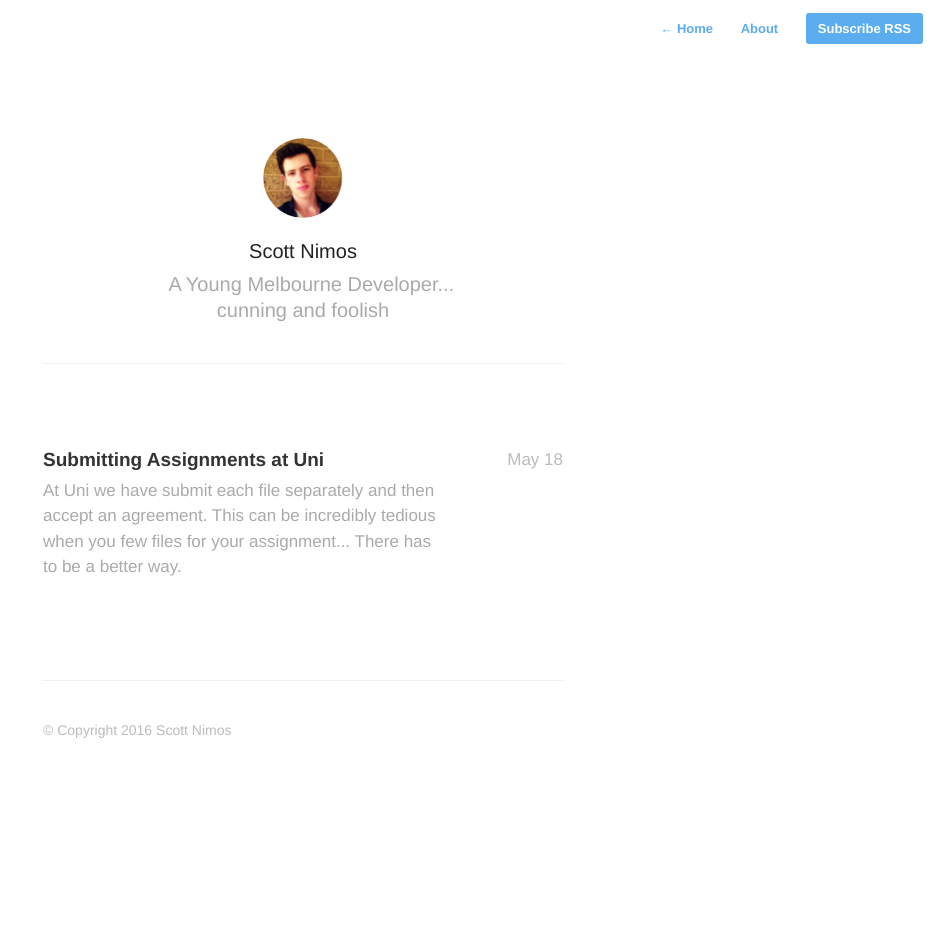
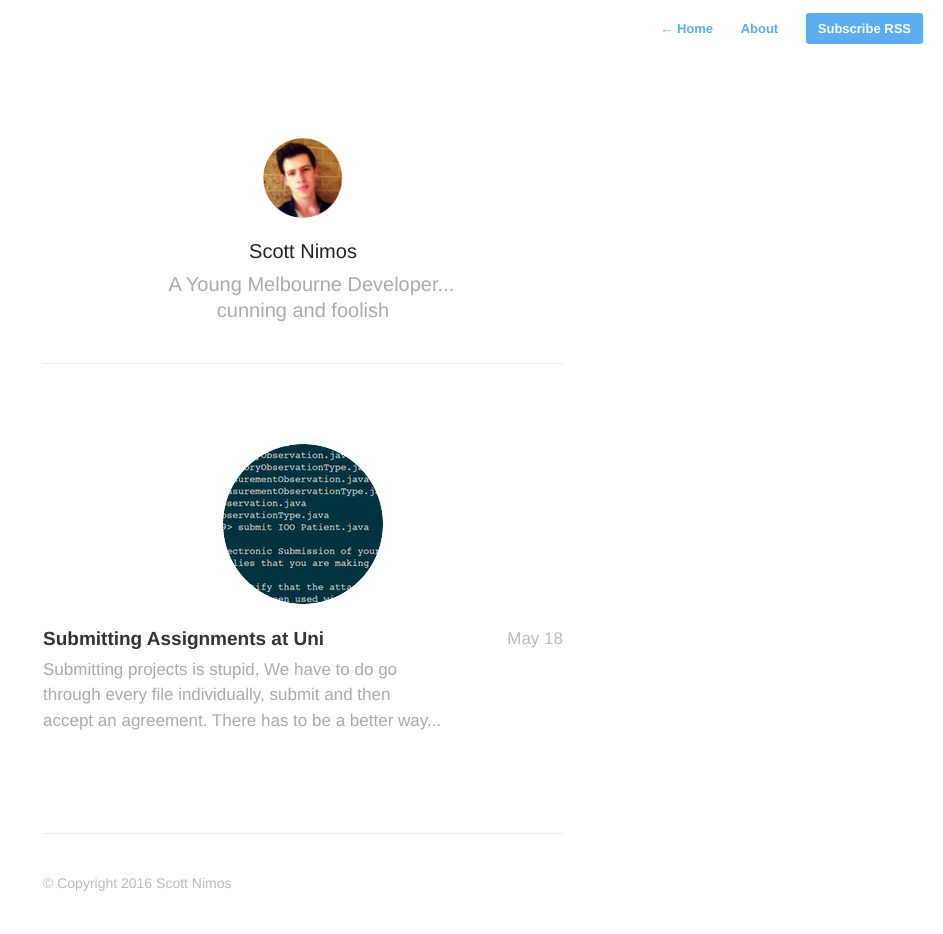
Before and after one commit to scottnimos/scottnimos.github.io, a Jekyll site: the page built from index.html, in a window 1280 px wide. Shown: the whole page, without its empty margins (337-1280 px from the left). Built offline with Jekyll 4.4.1, drawn with Linux system fonts in a browser that asks for light colours; nearby versions of some CDN libraries; Markdown is read by kramdown in place of the engine named in the settings; the list of posts is cut into pages by our own code; before the commit the page ends 900 px from its top, so only the background shows below that.

Commit message:
simle style updates

```diff
--- a/_layouts/post.html
+++ b/_layouts/post.html
@@ -5,9 +5,6 @@ archive: true
 
 <article class="post">
     <header>
-        {% if page.image %}
-        <img src="{{ site.baseurl }}assets/images/{{ page.image }}"/>
-        {% endif %}
         <h1>{{ page.title }}</h1>
         <h2 class="headline">{{ page.date | date:"%B %-d, %Y" }}</h2>
     </header>
--- a/_posts/2016-5-18-submitting-files-at-uni.markdown
+++ b/_posts/2016-5-18-submitting-files-at-uni.markdown
@@ -1,7 +1,9 @@
 ---
 title:  "Submitting Assignments at Uni"
 date:   2016-5-18 7:00:00
-description: "At Uni we have submit each file separately and then accept an agreement. This can be incredibly tedious when you few files for your assignment... There has to be a better way."
+description: "Submitting projects is stupid, We have to do go through every file individually,
+submit and then accept an agreement. There has to be a better way..."
+image: ../../assets/images/2016-5-18-circle.png"width="160px
 ---
 
 At La Trobe we have to submit each file separately and then accept an agreement.
--- a/assets/css/style.css
+++ b/assets/css/style.css
@@ -229,10 +229,6 @@ em, i { font-style: italic; }
 	text-align:center;
 }
 
-.post header img {
-	margin-bottom: 10px;
-}
-
 .post h1 {
 	margin-bottom: 20px;
 	color: #222;
@@ -258,11 +254,24 @@ em, i { font-style: italic; }
 	  display: inline-block;
 }
 
+#post-list {
+	text-align: center;
+}
+
+#post-list li {
+	text-align: left;
+}
+
 #post-list h2 {
 	font: normal 17px/1.5em "Helvetica Neue",Helvetica,Arial,sans-serif;
 	color: #aaa;
 	max-width: 400px;
 	margin-top: 2px;
+}
+
+#post-list img {
+	margin-bottom: 10px;
+	width:160px;
 }
 
 h3, h4, h5 { color:#333; }
```
Also changed, not shown: assets/images/2016-5-18-circle.png (added).
